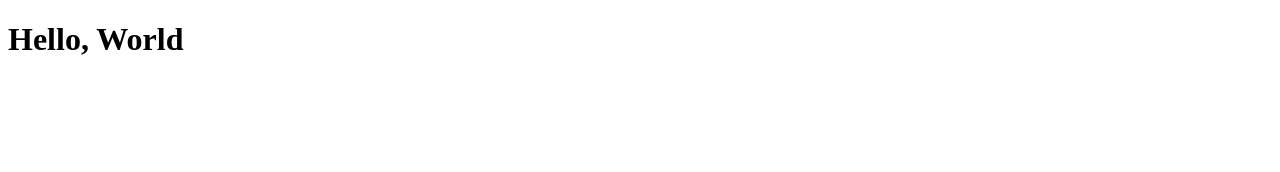
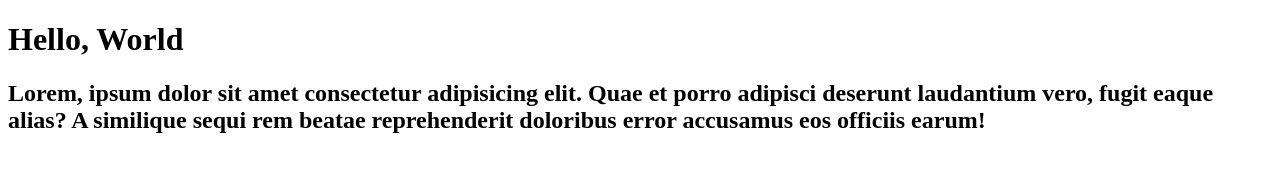
Before and after one commit to hectoor23/git-curso, a plain HTML site: page index.html in a window 1280 px wide. Drawn offline with Linux system fonts and the light colour scheme.

Commit message:
10 commit aidicionando lorem no index

```diff
--- a/index.html
+++ b/index.html
@@ -9,5 +9,8 @@
     <h1>
         Hello, World
     </h1>
+    <h2>
+        Lorem, ipsum dolor sit amet consectetur adipisicing elit. Quae et porro adipisci deserunt laudantium vero, fugit eaque alias? A similique sequi rem beatae reprehenderit doloribus error accusamus eos officiis earum!
+    </h2>
 </body>
 </html>
```
